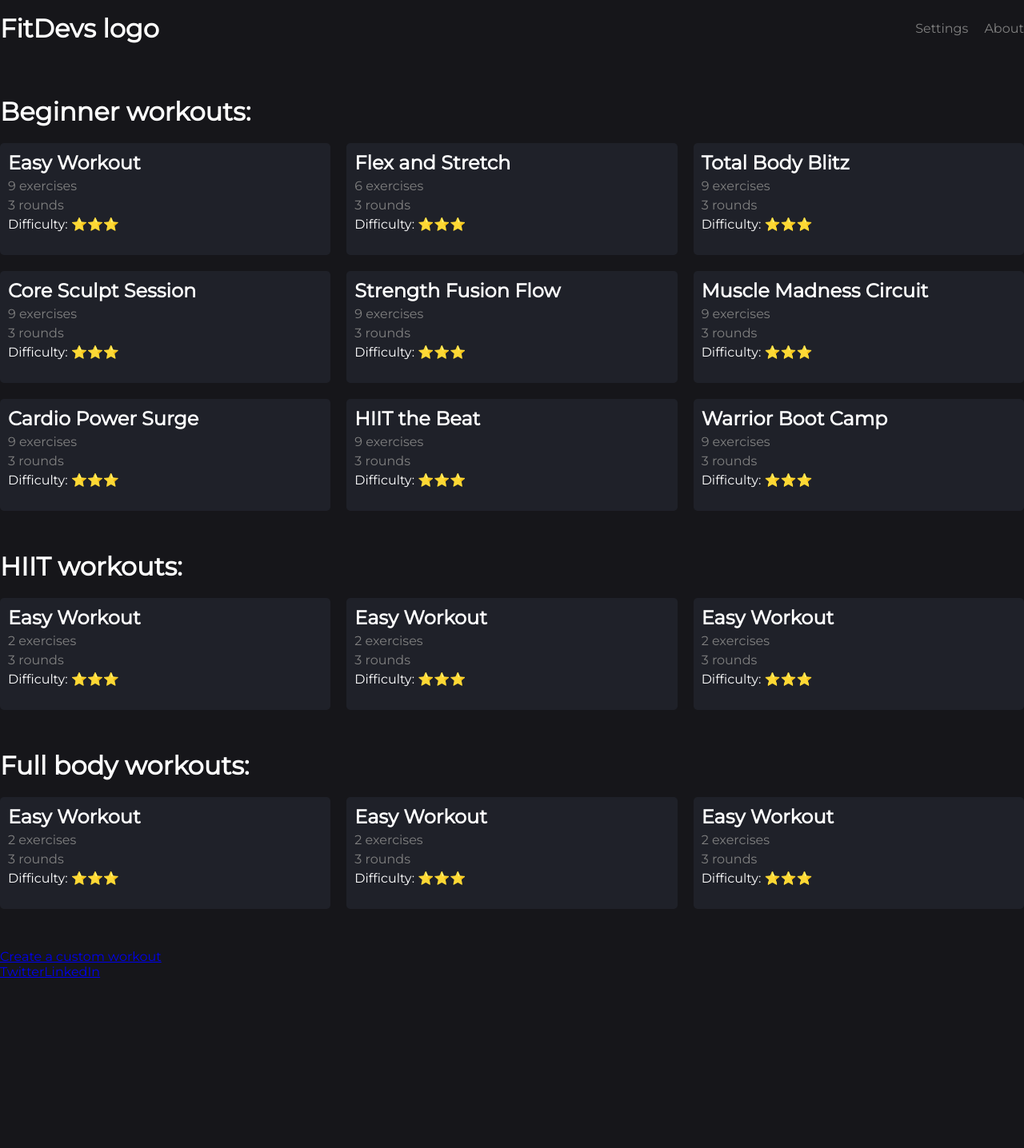
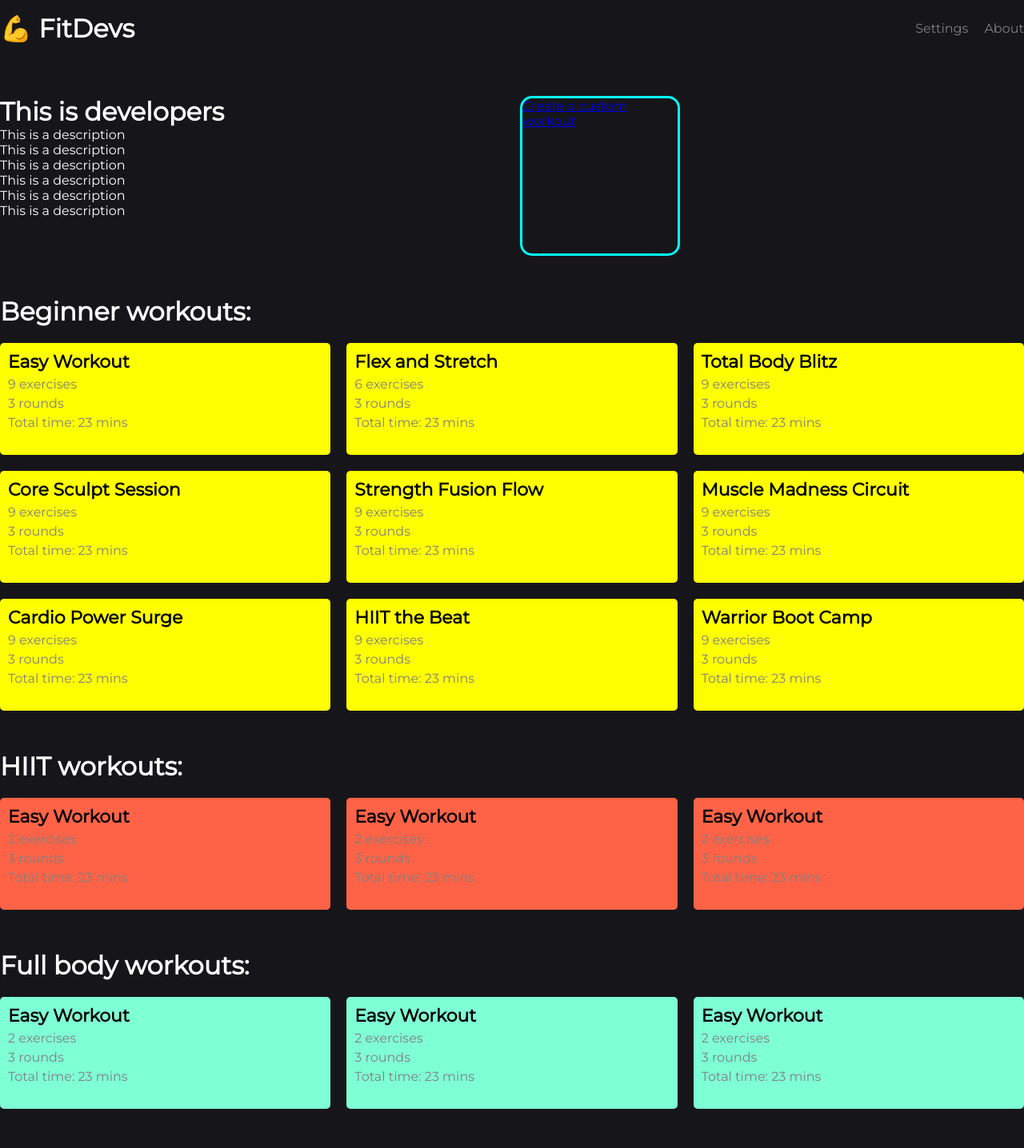
Before and after one commit to madzadev/workout, a Next.js app: page / in a window 1280 px wide. Shown: the top 1436 px of the page at 80% size. Before the commit the page ends 1225 px from the top, so only its background shows below. Built offline with nearby package versions, Linux system fonts and the light colour scheme.

Commit message:
add hero section

```diff
--- a/components/Footer.module.css
+++ b/components/Footer.module.css
@@ -0,0 +1,7 @@
+.wrapper {
+    height: 70px;
+    display: flex;
+    align-items: center;
+    border: 1px solid red;
+    margin: 0px auto 50px auto;
+}
--- a/components/Navigation.js
+++ b/components/Navigation.js
@@ -6,7 +6,7 @@ const Navigation = () => {
     <div className={styles.wrapper}>
       <div className={styles.logo}>
         <Link href="/">
-          <h1>FitDevs logo</h1>
+          <h1>💪 FitDevs</h1>
         </Link>
         {/* <img src="" alt="My logo" /> */}
       </div>
--- a/components/WorkoutPresetCard.js
+++ b/components/WorkoutPresetCard.js
@@ -1,6 +1,7 @@
 import styles from "./WorkoutPresetCard.module.css";
 
 const WorkoutPresetCard = ({
+  backgroundColor,
   workoutPresetName,
   roundsCount,
   exercisesCount,
@@ -12,12 +13,13 @@ const WorkoutPresetCard = ({
       className={styles.wrapper}
       onClick={onClick}
       style={{
-        backgroundColor: isActive ? "yellow" : "#1F2129",
+        backgroundColor: isActive ? "yellow" : backgroundColor, //#1F2129
       }}
     >
       <h2
         style={{
-          color: isActive ? "black" : "white",
+          color: isActive ? "black" : "black",
+          fontSize: "22px",
         }}
       >
         {workoutPresetName}
@@ -36,8 +38,14 @@ const WorkoutPresetCard = ({
       >
         {roundsCount} rounds
       </p>
-      {/* <p>Total time: 23 mins</p> */}
-      <p>Difficulty: ⭐⭐⭐</p>
+      <p
+        style={{
+          color: isActive ? "black" : "grey",
+        }}
+      >
+        Total time: 23 mins
+      </p>
+      {/* <p>Difficulty: ⭐⭐⭐</p> */}
     </div>
   );
 };
--- a/pages/index.js
+++ b/pages/index.js
@@ -13,6 +13,8 @@ import Footer from "../components/Footer";
 
 import styles from "../styles/Home.module.css";
 import { presets, presets2, presets3 } from "../data/workouts";
+
+const colors = ["yellow", "tomato", "aquamarine"];
 
 export default function Home() {
   const [workoutTime, setWorkoutTime] = useState(15);
@@ -51,12 +53,29 @@ export default function Home() {
           }
         }}
       /> */}
+      <div className={styles.heroWrapper}>
+        <div>
+          <h1>This is developers</h1>
+          <p>This is a description</p>
+          <p>This is a description</p>
+          <p>This is a description</p>
+          <p>This is a description</p>
+          <p>This is a description</p>
+          <p>This is a description</p>
+        </div>
+        <div className={styles.customWorkoutWrapper}>
+          <Link href="/custom" style={{ color: "white" }}>
+            Create a custom workout
+          </Link>
+        </div>
+      </div>
 
-      <h1 className={styles.title}>Beginner workouts:</h1>
+      <h1 className={styles.sectionTitle}>Beginner workouts:</h1>
       <div className={styles.presetsWrapper}>
         {presets.map((preset, index) => (
           <WorkoutPresetCard
             key={index}
+            backgroundColor={colors[0]}
             workoutPresetName={preset.title}
             roundsCount={preset.rounds}
             exercisesCount={preset.workout.length}
@@ -66,11 +85,12 @@ export default function Home() {
         ))}
       </div>
 
-      <h1 className={styles.title}>HIIT workouts:</h1>
+      <h1 className={styles.sectionTitle}>HIIT workouts:</h1>
       <div className={styles.presetsWrapper}>
         {presets2.map((preset, index) => (
           <WorkoutPresetCard
             key={index}
+            backgroundColor={colors[1]}
             workoutPresetName={preset.title}
             roundsCount={preset.rounds}
             exercisesCount={preset.workout.length}
@@ -80,11 +100,12 @@ export default function Home() {
         ))}
       </div>
 
-      <h1 className={styles.title}>Full body workouts:</h1>
+      <h1 className={styles.sectionTitle}>Full body workouts:</h1>
       <div className={styles.presetsWrapper}>
         {presets3.map((preset, index) => (
           <WorkoutPresetCard
             key={index}
+            backgroundColor={colors[2]}
             workoutPresetName={preset.title}
             roundsCount={preset.rounds}
             exercisesCount={preset.workout.length}
@@ -103,9 +124,6 @@ export default function Home() {
         )}
       </div>
 
-      <Link href="/custom" style={{ color: "white" }}>
-        Create a custom workout
-      </Link>
       <Footer />
     </Wrapper>
   );
--- a/styles/Home.module.css
+++ b/styles/Home.module.css
@@ -1,4 +1,20 @@
-.title {
+.heroWrapper {
+  display: grid;
+  grid-template-columns: 1fr 1fr;
+  /* Creates two equal-width columns */
+  gap: 20px;
+  /* Adds space between columns */
+}
+
+.customWorkoutWrapper {
+  height: 200px;
+  border: 3px solid aqua;
+  border-radius: 15px;
+  color: black;
+  width: 200px;
+}
+
+.sectionTitle {
   margin-top: 50px;
   margin-bottom: 20px;
   color: white;
```
